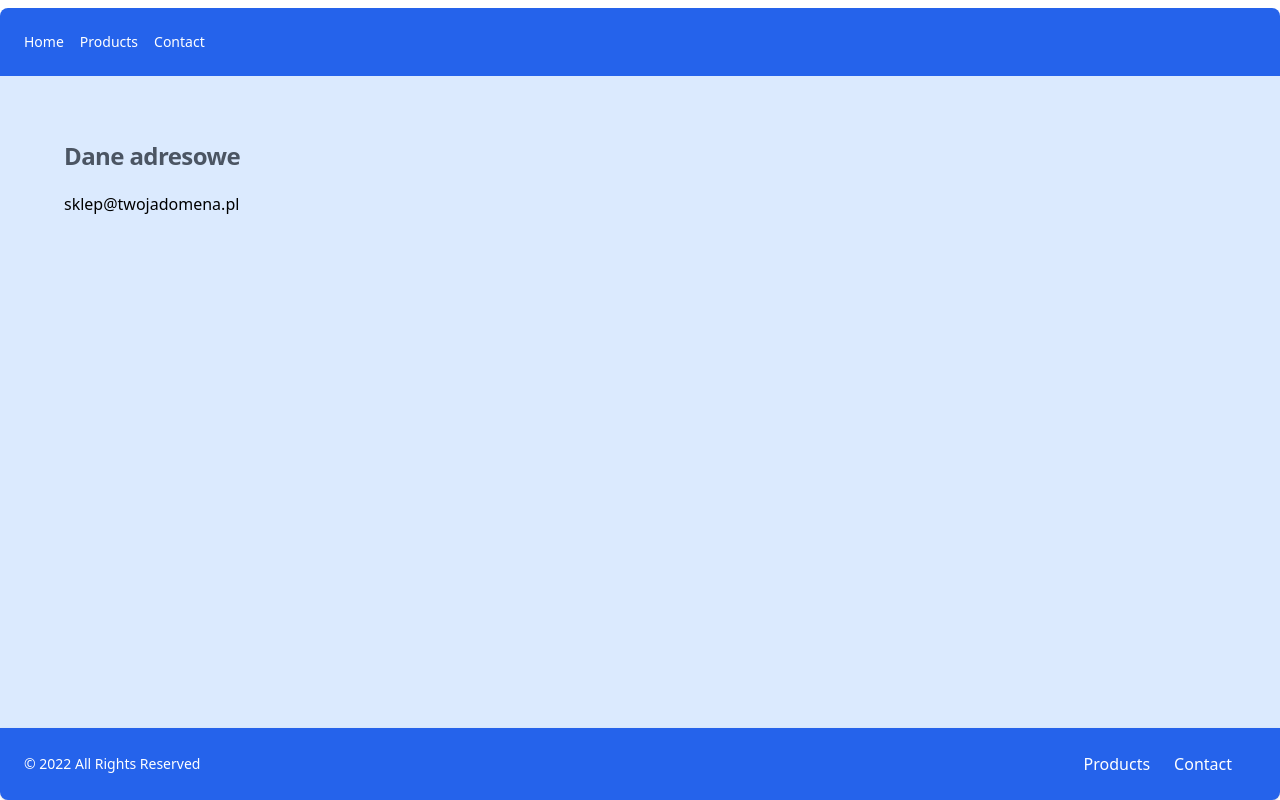
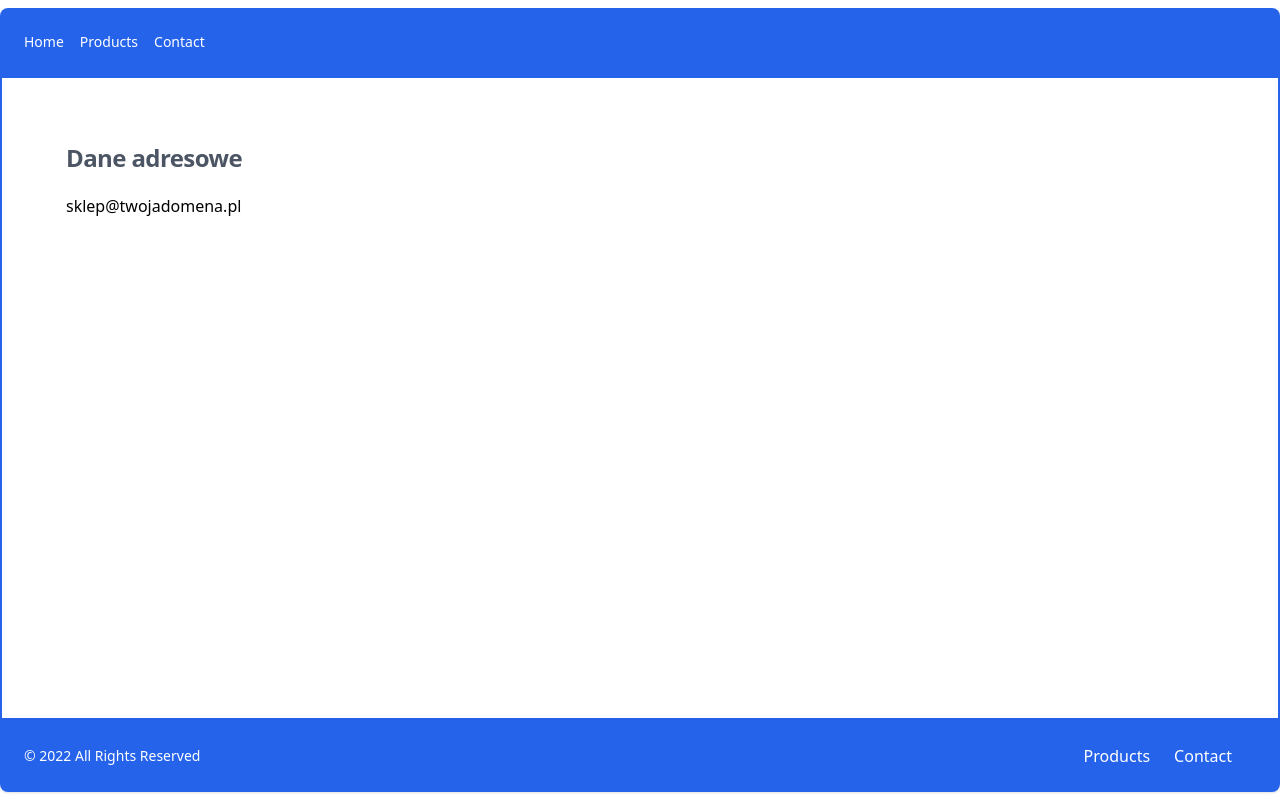
Before and after one commit to mateuszmaczynski/onlinestore, a Next.js app: page /contact in a window 1280 px wide. Built offline with nearby package versions, Linux system fonts and the light colour scheme.

Commit message:
modify components: Footer, Header, Main

```diff
--- a/components/Footer.tsx
+++ b/components/Footer.tsx
@@ -4,10 +4,10 @@ export const Footer = () => {
     const currentDate = new Date().getFullYear();
     return (
         <footer
-            className="max-w-7xl mx-auto w-full p-2 bg-blue-600 shadow rounded-b-lg shadow md:flex md:items-center md:justify-between md:p-6">
+            className="max-w-7xl mx-auto w-full p-2 mb-2 bg-blue-600 shadow rounded-b-lg shadow md:flex md:items-center md:justify-between md:p-6">
             <span className="text-sm text-white sm:text-center">© {currentDate} All Rights Reserved</span>
             <div className="sm:flex sm:items-center sm:justify-between text-center">
-                <Link href="/products" className="hover:underline">
+                <Link href="/products-csr" className="hover:underline">
                     <a className="flex items-center mb-4 sm:mb-0 mr-6 text-white">
                         Products
                     </a>
--- a/components/Header.tsx
+++ b/components/Header.tsx
@@ -8,7 +8,7 @@ export const Header = () => {
                            className="block mt-4 lg:inline-block lg:mt-0 text-white hover:text-white mr-4">
                             Home
                         </a>
-                        <a href="products"
+                        <a href="products-csr"
                            className="block mt-4 lg:inline-block lg:mt-0 text-white hover:text-white mr-4">
                             Products
                         </a>
--- a/components/Main.tsx
+++ b/components/Main.tsx
@@ -6,7 +6,7 @@ interface MainProps {
 
 export const Main = ({ children }: MainProps) => {
     return (
-        <main className="max-w-7xl mx-auto w-full bg-blue-100 flex-grow">
+        <main className="max-w-7xl mx-auto w-full flex-grow border-2 border-blue-600">
             {children}
         </main>
     )
```
